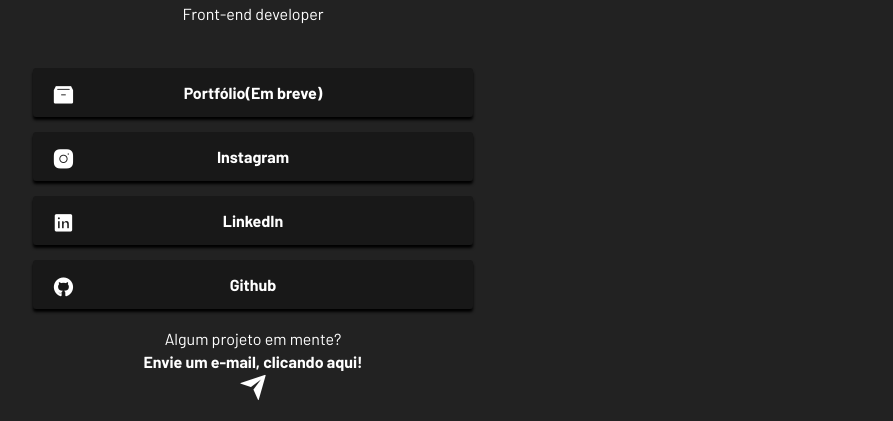
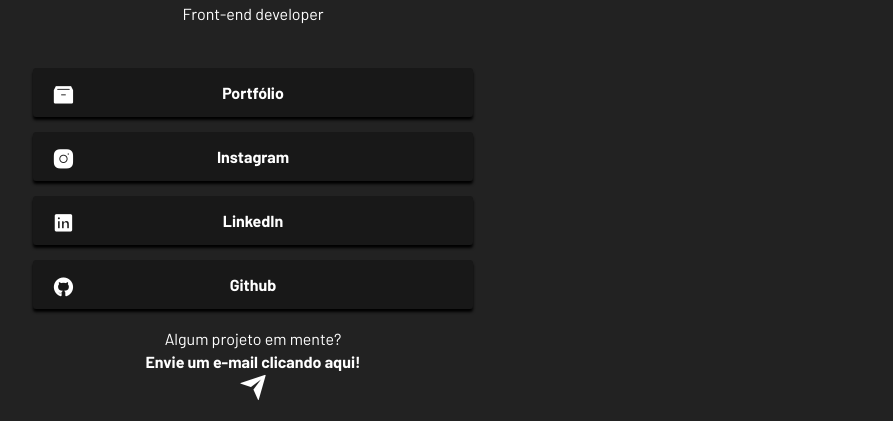
Before and after one commit to gabriellima11/link-page-gabriel, a plain HTML site: page index.html in a window 1280 px wide. Shown: the part 207-628 px from the top of the page, without its empty margins (387-1280 px from the left). Drawn offline with nearby package versions, Linux system fonts and the light colour scheme.

Commit message:
add portfolio link

```diff
--- a/index.html
+++ b/index.html
@@ -8,7 +8,7 @@
     <link href="https://fonts.googleapis.com/css2?family=Barlow:wght@400;700&display=swap" rel="stylesheet">
     <link href="https://cdn.jsdelivr.net/npm/remixicon@3.5.0/fonts/remixicon.css" rel="stylesheet">
     <link rel="shortcut icon" href="./img/favicon.png" type="image/x-icon">
-    <title>Linkpage</title>
+    <title>GFL | Linkpage</title>
     <link rel="stylesheet" href="style.css" type="text/css">
 </head>
 <body>
@@ -26,9 +26,9 @@
         </header>
 
         <section class="links">
-            <a class="links__link" href="" target="_blank">
+            <a class="links__link" href="https://my-portfolio-two-zeta.vercel.app" target="_blank">
                 <i class="ri-archive-2-fill links__icon"></i>
-                Portfólio(Em breve)
+                Portfólio
             </a>
             <a class="links__link" href="https://instagram.com/_gabriel_1111?igshid=NzZlODBkYWE4Ng==" target="_blank">
                 <i class="ri-instagram-fill links__icon"></i>
@@ -46,7 +46,7 @@
 
         <footer class="footer">
             <p>Algum projeto em mente?</p>
-            <p class="footer__invite">Envie um e-mail, clicando aqui!</p>
+            <p class="footer__invite">Envie um e-mail clicando aqui!</p>
             <a href="mailto:gabrielflima05@gmail.com?subject=Tenho%20um%20Projeto%20em%20Mente!" target="_blank"><i class="ri-send-plane-fill footer__icon"></i></a>
         </footer>
 
```
